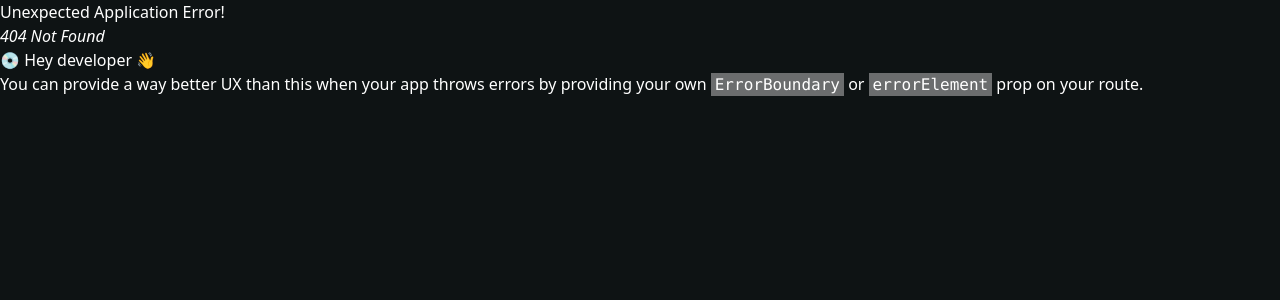
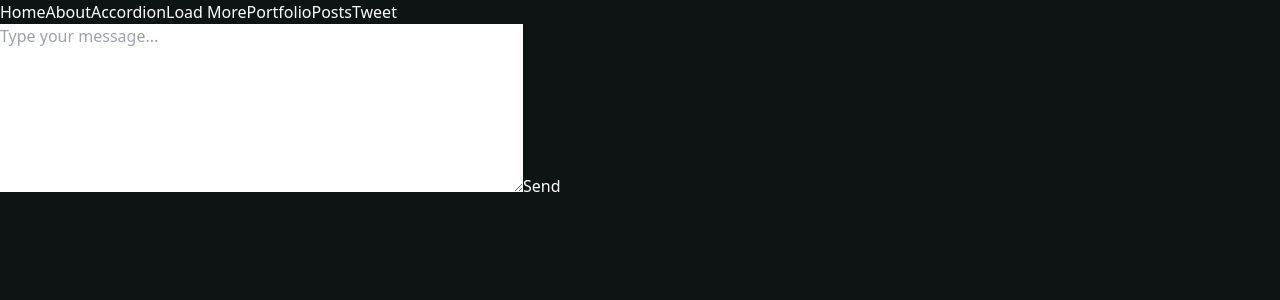
Before and after one commit to Chaitra-Kulkarni/standalone-accordion, a React (Vite) app: page /tweet in a window 1280 px wide. Before the commit this address had no page. Shown: the top 300 px of the page. Built offline with nearby package versions, Linux system fonts and the light colour scheme.

Commit message:
feat: add tweet functionality

```diff
--- a/src/App.tsx
+++ b/src/App.tsx
@@ -6,6 +6,7 @@ import About from "./pages/About";
 import Portfolio from "./pages/Portfolio";
 import Root from "./components/Root";
 import Posts from "./pages/Posts";
+import Tweet from "./pages/Tweet";
 
 const router = createBrowserRouter([
   {
@@ -35,6 +36,10 @@ const router = createBrowserRouter([
       {
         path: "/posts",
         element: <Posts />
+      },
+      {
+        path: "/tweet",
+        element: <Tweet />
       }
     ]
   }
--- a/src/components/Root.tsx
+++ b/src/components/Root.tsx
@@ -9,6 +9,7 @@ const Root = () => {
         <NavLink className={({isActive}) => isActive ? 'font-medium text-cyan-100' : ''} to="/load-more">Load More</NavLink>
         <NavLink className={({isActive}) => isActive ? 'font-medium text-cyan-100' : ''} to="/portfolio">Portfolio</NavLink>
         <NavLink className={({isActive}) => isActive ? 'font-medium text-cyan-100' : ''} to="/posts">Posts</NavLink>
+        <NavLink className={({isActive}) => isActive ? 'font-medium text-cyan-100' : ''} to="/tweet">Tweet</NavLink>
       </nav>
       <main>
         <Outlet />
--- /dev/null
+++ b/src/pages/Tweet.tsx
@@ -0,0 +1,48 @@
+import { useState } from "react";
+import TweetList from "./TweetList";
+
+const Tweet = () => {
+  const [enteredValue, setEnteredValue] = useState("");
+  const [tweets, setTweets] = useState([]);
+
+  const handleEnteredValue = (e) => {
+    setEnteredValue(e.target.value);
+  };
+
+  const handleSubmit = (e) => {
+    e.preventDefault();
+    setTweets([...tweets, enteredValue]);
+    setEnteredValue("");
+  };
+
+  return (
+    <div className="w-full flex flex-col justify-center my-5 text-black">
+      <div className="flex justify-center">
+        <form
+          className="flex justify-evenly items-center h-auto w-1/2"
+          onSubmit={handleSubmit}
+        >
+          <textarea
+            rows={7}
+            cols={55}
+            placeholder="Type your message..."
+            value={enteredValue}
+            className="border rounded-lg p-2"
+            onChange={(e) => handleEnteredValue(e)}
+          />
+          <button
+            type="submit"
+            className="px-4 py-2 bg-cyan-800 border text-white border-black rounded-lg"
+          >
+            Send
+          </button>
+        </form>
+      </div>
+      {tweets.map((tweet) => (
+        <TweetList tweet={tweet} />
+      ))}
+    </div>
+  );
+};
+
+export default Tweet;
--- /dev/null
+++ b/src/pages/TweetList.tsx
@@ -0,0 +1,14 @@
+import React from "react";
+import { TweetValueProps } from "../types";
+
+const TweetList: React.FC<TweetValueProps> = ({ tweet }) => {
+  return (
+    <div className="flex justify-center text-white">
+      <div className="m-2 w-1/2 border-b">
+        <span><input type="checkbox" className="mr-2" />{tweet}</span>
+      </div>
+    </div>
+  );
+};
+
+export default TweetList;
--- a/src/types.ts
+++ b/src/types.ts
@@ -8,3 +8,7 @@ export interface PostItemProps {
     body: string;
     tags: [];
 }
+
+export interface TweetValueProps {
+    tweet: string;
+}
```
